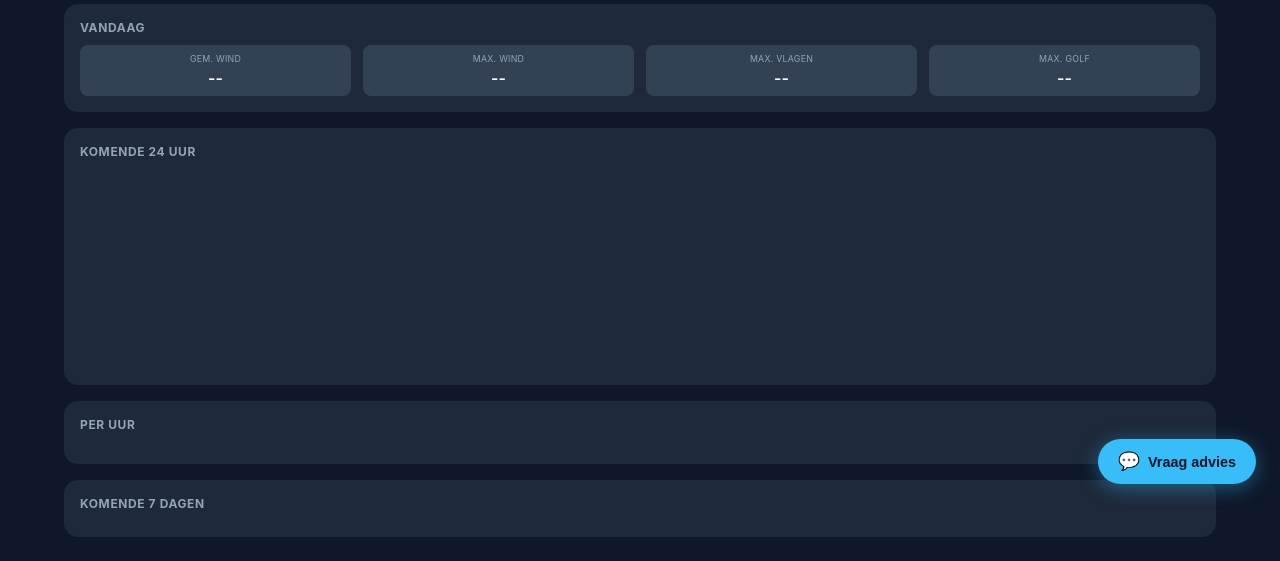
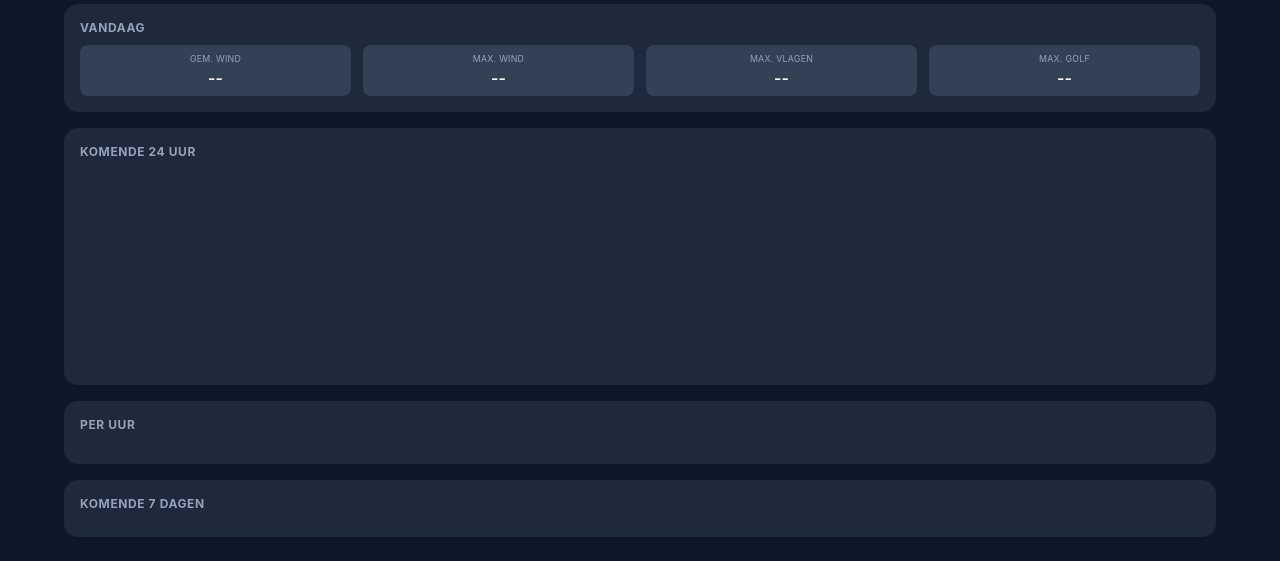
Before and after one commit to jvankralingen/wind-dashboard, a website: page index.html in a window 1280 px wide. Shown: the part 292-853 px from the top of the page. Drawn offline with nearby package versions, Linux system fonts and the light colour scheme; no server answers.

Commit message:
Schakel chat functionaliteit tijdelijk uit

```diff
--- a/index.html
+++ b/index.html
@@ -167,7 +167,8 @@
             </section>
         </main>
 
-        <!-- AI Chat -->
+        <!-- AI Chat (uitgeschakeld) -->
+        <!--
         <aside class="chat-container" id="chatContainer">
             <button class="chat-toggle" id="chatToggle">
                 <span class="chat-toggle-icon">💬</span>
@@ -194,11 +195,12 @@
                 </div>
             </div>
         </aside>
+        -->
     </div>
 
     <script src="https://cdn.jsdelivr.net/npm/chart.js"></script>
     <script src="spots.js"></script>
-    <script src="chat.js"></script>
+    <!-- <script src="chat.js"></script> -->
     <script src="app.js"></script>
 </body>
 </html>
```
